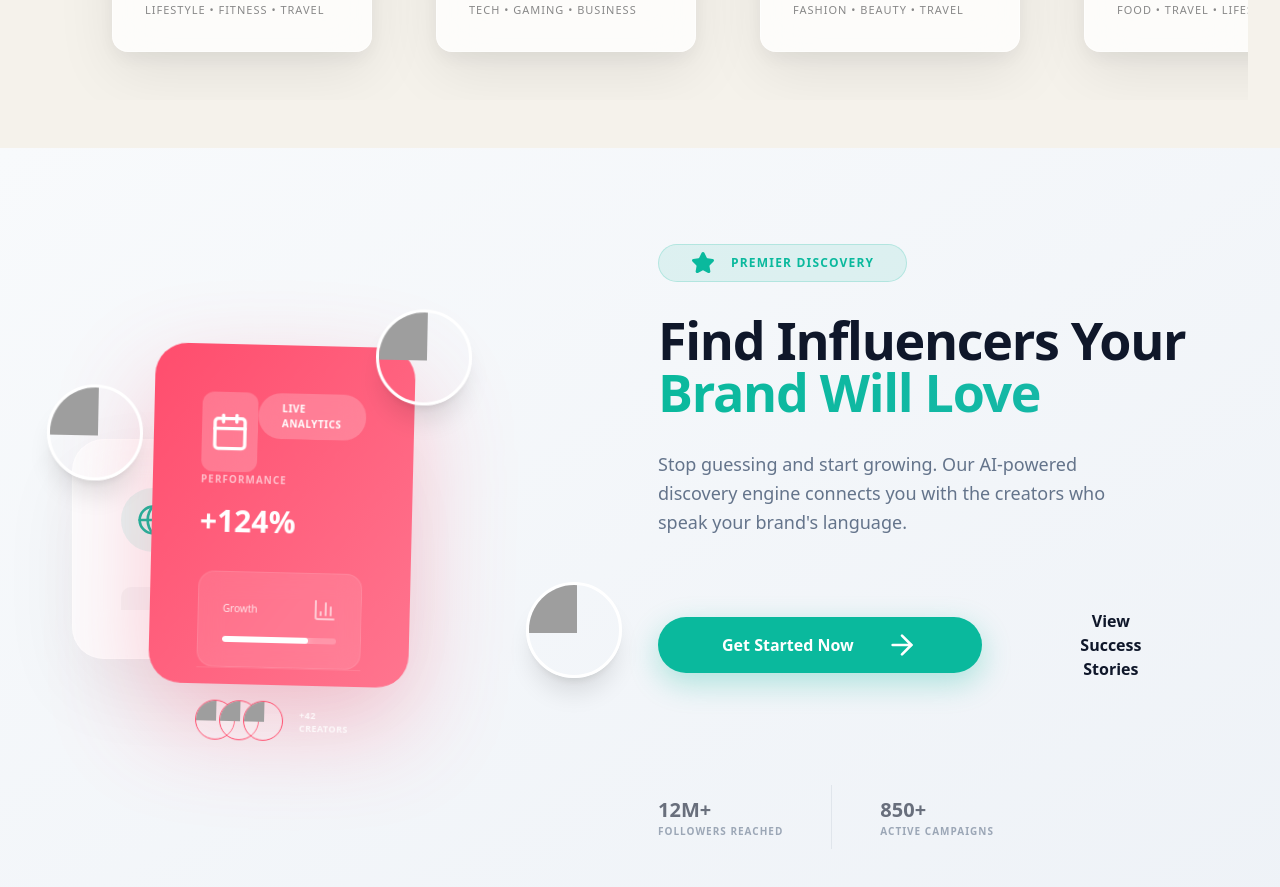
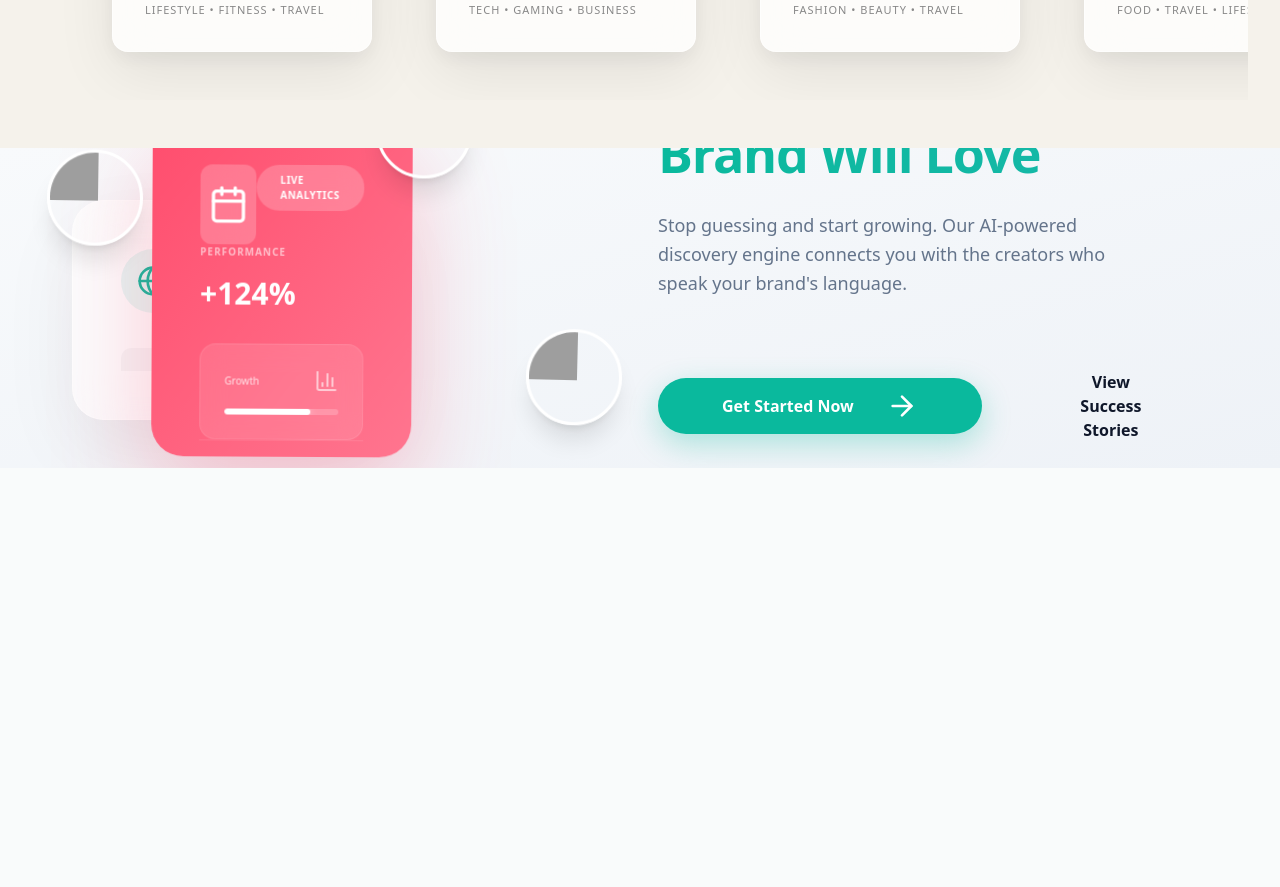
Before and after one commit to nevermature01-lgtm/collabli, a Next.js app: page / in a window 1280 px wide. Shown: the part 2522-3409 px from the top of the page. After the commit the page ends 2990 px from the top, so only its background shows below. Built offline with nearby package versions, Linux system fonts and the light colour scheme; grey boxes are pictures that could not be loaded.

Commit message:
Update the Premium Banner Section height to **40vh** while keeping every

```diff
--- a/src/components/landing/BannerSection.tsx
+++ b/src/components/landing/BannerSection.tsx
@@ -16,12 +16,12 @@ export const BannerSection: React.FC = () => {
   ];
 
   return (
-    <section className="min-h-[40vh] py-8 md:py-12 bg-gradient-to-br from-[#f8fafc] to-[#eef2f7] overflow-hidden flex items-center">
-      <div className="container mx-auto px-4 max-w-[1200px] w-full">
+    <section className="h-auto md:h-[40vh] min-h-[320px] py-[60px] md:py-0 bg-gradient-to-br from-[#f8fafc] to-[#eef2f7] overflow-hidden flex items-center">
+      <div className="container mx-auto px-5 md:px-4 max-w-[1200px] w-full">
         <div className="flex flex-col lg:flex-row items-center justify-between gap-12 lg:gap-20">
 
           {/* LEFT: VISUAL STACK */}
-          <div className="relative w-full max-w-[500px] aspect-[4/3] flex items-center justify-center">
+          <div className="relative w-full max-w-[500px] aspect-[4/3] flex items-center justify-center transform scale-[0.85] md:scale-100 transition-transform duration-500">
             {/* CARD 1: BACKGROUND GLASS CARD */}
             <div className="absolute left-0 top-10 w-[320px] h-[220px] bg-white/60 backdrop-blur-xl rounded-[32px] border border-white/40 shadow-[0_30px_80px_rgba(0,0,0,0.06)] p-6 z-0 flex flex-col justify-between">
               <div className="flex items-center gap-3">
```
